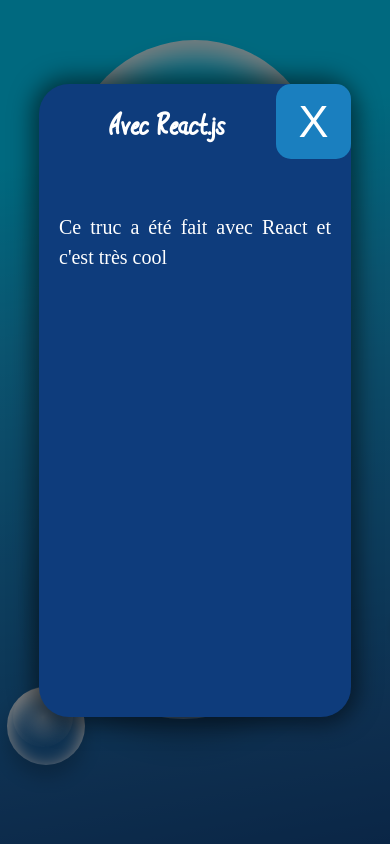
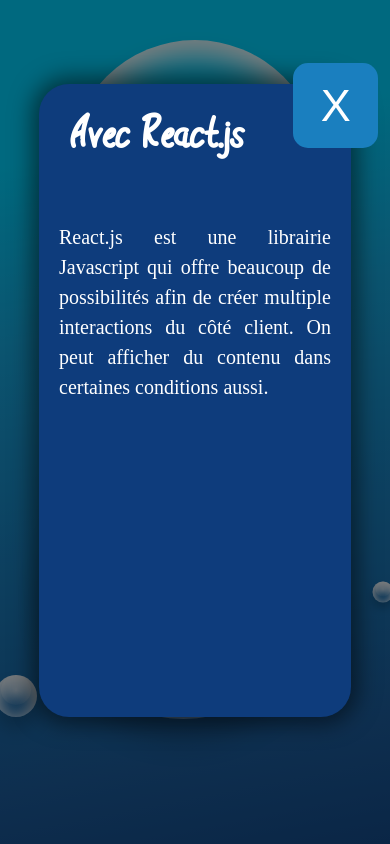
Before and after one commit to Younes4260/YouKhAtv3, a React (Create React App) app: page / in a window 390 px wide. Both pictures are taken after a click on the element "Avec React.js". Shown: the top 844 px of the page. Built offline with nearby package versions, Linux system fonts and the light colour scheme.

Commit message:
Finalisation pour la presentation

```diff
--- a/src/App.css
+++ b/src/App.css
@@ -40,6 +40,20 @@
   left: 10px;
   position: relative;
   width: 100px;
+}
+
+@media only screen and (max-width: 65em) {
+  .bulle :after {
+    height: 75px;
+    width: 75px;
+  }
+}
+
+@media only screen and (max-width: 37.5em) {
+  .bulle :after {
+    height: 50px;
+    width: 50px;
+  }
 }
 
 @keyframes animateBubble {
@@ -143,6 +157,20 @@
   width: 130px;
 }
 
+@media only screen and (max-width: 65em) {
+  .bubble {
+    height: 100px;
+    width: 100px;
+  }
+}
+
+@media only screen and (max-width: 37.5em) {
+  .bubble {
+    width: 70px;
+    height: 70px;
+  }
+}
+
 .bubble:after {
   /* FF3.6+ */
   /* Chrome,Safari4+ */
@@ -160,6 +188,20 @@
   left: 10px;
   position: absolute;
   width: 100px;
+}
+
+@media only screen and (max-width: 65em) {
+  .bubble:after {
+    height: 75px;
+    width: 75px;
+  }
+}
+
+@media only screen and (max-width: 37.5em) {
+  .bubble:after {
+    height: 50px;
+    width: 50px;
+  }
 }
 
 .bullesection {
@@ -193,6 +235,20 @@
   left: 10px;
   position: relative;
   width: 100px;
+}
+
+@media only screen and (max-width: 65em) {
+  .bullesection :after {
+    height: 75px;
+    width: 75px;
+  }
+}
+
+@media only screen and (max-width: 37.5em) {
+  .bullesection :after {
+    height: 50px;
+    width: 50px;
+  }
 }
 
 body {
@@ -237,7 +293,7 @@
   body .Intro section #bloc1 h1,
   body .Intro section #bloc2 h1,
   body .Intro section #bloc3 h1 {
-    font-size: 1.3rem;
+    font-size: 2rem;
   }
   #BulleToggle .bulle {
     margin-bottom: 0;
@@ -277,8 +333,19 @@
   body .Intro section #bloc1 h1,
   body .Intro section #bloc2 h1,
   body .Intro section #bloc3 h1 {
-    font-size: 1.3rem;
+    font-size: 2.5rem;
   }
+}
+
+@media only screen and (max-width: 65em) and (max-width: 37.5em) {
+  body .Intro section #bloc1 h1,
+  body .Intro section #bloc2 h1,
+  body .Intro section #bloc3 h1 {
+    font-size: 2rem;
+  }
+}
+
+@media only screen and (max-width: 65em) {
   body .Intro section #bloc1 {
     right: 3vw;
   }
@@ -294,7 +361,7 @@
     height: 125px;
   }
   #BulleToggle .bulle h1 {
-    font-size: 2em;
+    font-size: 3em;
   }
 }
 
@@ -344,7 +411,7 @@
 .Intro .backgroundlightbox .lightbox .Headerlightbox {
   display: flex;
   flex-direction: row;
-  margin-bottom: 5vh;
+  margin-bottom: 2vh;
 }
 
 @media only screen and (max-width: 65em) {
@@ -361,7 +428,7 @@
 
 .Intro .backgroundlightbox .lightbox .Headerlightbox h2 {
   width: 70%;
-  font-size: 2.5rem;
+  font-size: 5rem;
   margin: 0;
   color: white;
   text-align: left;
@@ -372,19 +439,28 @@
 
 @media only screen and (max-width: 65em) {
   .Intro .backgroundlightbox .lightbox .Headerlightbox h2 {
-    font-size: 2rem;
+    font-size: 5rem;
     text-align: center;
   }
 }
 
+@media only screen and (max-width: 37.5em) {
+  .Intro .backgroundlightbox .lightbox .Headerlightbox h2 {
+    font-size: 3rem;
+  }
+}
+
 .Intro .backgroundlightbox .lightbox .Headerlightbox button {
-  width: 5vw;
-  height: 5vh;
+  width: 10vh;
+  height: 10vh;
   position: relative;
   padding: 0;
+  left: 2.5vw;
+  bottom: 2.5vh;
   border-radius: 15px;
   background-color: #1a7fbf;
   transition: all ease 0.2s;
+  font-size: 50px;
 }
 
 @media only screen and (max-width: 65em) {
@@ -392,14 +468,16 @@
     width: 100px;
     height: 100px;
     font-size: 60px;
+    left: 4vw;
   }
 }
 
 @media only screen and (max-width: 37.5em) {
   .Intro .backgroundlightbox .lightbox .Headerlightbox button {
-    width: 75px;
-    height: 75px;
+    width: 85px;
+    height: 85px;
     font-size: 45px;
+    left: 7vw;
   }
 }
 
@@ -487,7 +565,7 @@
 .Intro section #bloc1 h1,
 .Intro section #bloc2 h1,
 .Intro section #bloc3 h1 {
-  font-size: 1.5em;
+  font-size: 2em;
   color: rgba(255, 255, 255, 0.5);
 }
 
@@ -524,7 +602,7 @@
 
 #BulleToggle .bulle h1 {
   color: rgba(255, 255, 255, 0.5);
-  font-size: 2.5em;
+  font-size: 3.5em;
 }
 
 body {
--- a/src/App.js
+++ b/src/App.js
@@ -1,3 +1,5 @@
+/* Importation des fichiers nécessaires */
+
 import React, { useRef, useState } from 'react';
 import './App.css';
 
@@ -10,6 +12,8 @@
 
 import { useAuthState } from 'react-firebase-hooks/auth';
 import { useCollectionData } from 'react-firebase-hooks/firestore';
+
+/* Connection du firebase au projet */
 
 firebase.initializeApp({
   apiKey: "AIzaSyCc56Iksic3DyqOSsKhF-8l1EXRh-cF8SY",
@@ -26,7 +30,7 @@
 const analytics = firebase.analytics();
 
 function App() {
- const OnPrototype = false;
+
   return (
     <div className="App">
       <Site />
@@ -36,24 +40,29 @@
 }
 
 class Site extends React.Component {
-
+/* Cette fonction affiche le UI du Prototype ou le UI de la Présentation
+Cela depend de l'interaction */
   constructor(props){
     super(props)
     this.state = {
+      /* L'état de base est faux */
      isOnPrototype: false
     }
 
+    /* Nécessaire pour permette de faire des interactions avec des class */
     this.toggleState = this.toggleState.bind(this);
   }
 
   toggleState() {
   this.setState ({
+    /* Change le status pour l'inverse de ce qu'il est présentement */
    isOnPrototype:!this.state.isOnPrototype }
   )
  }
 
   render(){
    if(this.state.isOnPrototype){
+     /* Si isOnPrototype est true, alors on affiche la fonction prototype, qui affiche le prototype */
      return(
        <>
        <div id="BoutonToggle">
@@ -65,6 +74,7 @@
      )
      }
    else{
+     /* Si isOnPrototype est false, alors on affiche la fonction présentation, qui affiche la présentation */
      return(
      <>
      <div id="BulleToggle">
@@ -78,7 +88,7 @@
  }
 }
 
-
+/* Notre générateur de bulles */
 function Bulles() {
   return (
     <div id="background-wrap">
@@ -100,7 +110,9 @@
   constructor(props){
     super(props)
     this.state = {
+      /* Ici, c'est le même concept qu'avec le changement entre la présentation et le prototype, mais cette fois-ci avec des lightbox */
      isOnLightbox: false,
+     /* Ce numéro est important afin de traquer dans quelle div l'utilisateur a cliqué. Le contenu généré va ainsi dépendre */
      NumberText: 0
     }
 
@@ -109,19 +121,24 @@
 
   toggleState() {
   this.setState ({
+     /* Change le status pour l'inverse de ce qu'il est présentement */
    isOnLightbox:!this.state.isOnLightbox
   })
  }
 
  render() {
-  const texte = ["Ce truc a été fait avec React et c'est très cool",
-  "Firebase est trop fort utilisez-le!",
-  "CodeAcademy est nice aussi allez acheter!"]
-  const titre = ["Avec React.js", "Avec Firebase", "Sur Codecademy"]
+    /* Les textes et les titres sont gérées ici. Changer le texte et le contenu changera aussi */
+  const texte = ["React.js est une librairie Javascript qui offre beaucoup de possibilités afin de créer multiple interactions du côté client. On peut afficher du contenu dans certaines conditions aussi.",
+  "Firebase est une base de données gratuite et en ligne. Il est très facile de connecter Firebase avec React.js et de créer du contenu qui est géré en back-end.",
+  "Codecademy est un site web qui offre des cours d'apprentissage autonome, gratuit et avec instructions sur des langages de programmation, telles que le Javascript et React.Js. C'est comme ça que j'ai ainsi appris à pouvoir lire et écrire du React."]
+  const titre = ["Avec React.js", "Avec Firebase", "Appris sur Codecademy"]
+
+  /* Sélectionne le texte à afficher, basé sur le NumberText d'en haut */
   const textelire = texte[this.state.NumberText]
   const titrelire = titre[this.state.NumberText]
 
   if(this.state.isOnLightbox) {
+    /* Si isOnLightbox est true, on affiche le contenu avec lightbox */
   return (
   <div className="Intro">
     <div className="backgroundlightbox">
@@ -137,13 +154,13 @@
     </div>
 <section>
     <div id = "bloc1" className="bullesection">
-        <h1>Avec React.js</h1>
+        <h1>{titre[0]}</h1>
     </div>
     <div id = "bloc2" className="bullesection">
-        <h1>Avec une base de données</h1>
+        <h1>{titre[1]}</h1>
     </div>
     <div id = "bloc3" className="bullesection">
-        <h1>Appris sur codeacadamy</h1>
+        <h1>{titre[2]}</h1>
     </div>
 </section>
 </div>
@@ -155,26 +172,28 @@
   <section>
       <ReactTooltip globalEventOff="click" />
       <div id = "bloc1" className="bullesection" data-tip="Cliquez pour plus de détail!" onClick={() => {
+        /* Cliquer sur une bulle spécifique de la section va changer cette variable et ainsi générer le contenu
+        basé sur ce qui a été cliqué */
         this.toggleState();
         this.setState ({
           NumberText: 0
         })}}
         >
-          <h1>Avec React.js</h1>
+          <h1>{titre[0]}</h1>
       </div>
       <div id = "bloc2" className="bullesection" data-tip="Cliquez pour plus de détail!" onClick={() => {
         this.toggleState();
         this.setState ({
           NumberText: 1
         })}} >
-          <h1>Avec une base de données</h1>
+          <h1>{titre[1]}</h1>
       </div>
       <div id = "bloc3" className="bullesection" data-tip="Cliquez pour plus de détail!" onClick={() => {
         this.toggleState();
         this.setState ({
           NumberText: 2
         })}}>
-          <h1>Appris sur codeacadamy</h1>
+          <h1>{titre[2]}</h1>
       </div>
   </section>
   </div>
@@ -187,6 +206,7 @@
 
 function Prototype() {
   const [user] = useAuthState(auth);
+    /* Si on est connecté, on affiche le ChatRoom, sinon on affiche le SignIn */
  return (
   <div className="Prototype">
   <header>
@@ -203,6 +223,7 @@
 function SignIn() {
 
   const signInWithGoogle = () => {
+    /* Permet de se connecter avec google sur notre firebase */
     const provider = new firebase.auth.GoogleAuthProvider();
     auth.signInWithPopup(provider);
   }
@@ -219,6 +240,7 @@
 }
 
 function SignOut() {
+  /* Permet de déconnecter du compte google */
   return auth.currentUser && (
     <>
      <ReactTooltip globalEventOff="click" />
@@ -232,6 +254,8 @@
 
 function ChatRoom() {
   const dummy = useRef();
+
+   /* On prends les messages de notre collection et on les limite aux 50 derniers, basé sur leur temps d'envoi */
   const messagesRef = firestore.collection('messages');
   const query = messagesRef.orderBy('createdAt').limitToLast(50);
   const [messages] = useCollectionData(query, { idField: 'id' });
@@ -243,7 +267,7 @@
     e.preventDefault();
 
     const { uid, photoURL } = auth.currentUser;
-
+/* On cherche le texte du form, le temps d'envoi, l'uid et l'url de la photo google de celui qui envoie un */
     await messagesRef.add({
       text: formValue,
       createdAt: firebase.firestore.FieldValue.serverTimestamp(),
@@ -256,6 +280,8 @@
   }
 
   return (
+    /* C'est ici que tous les messages se retournent en forme de array */
+    /* La fonction qui envoie des messages s'activent quand on appuie sur le bouton */
     <section>
     <main>
 
@@ -276,15 +302,17 @@
   )
 }
 
-
+/* L'array se transforme en blocs de div séparés et ainsi sont lus*/
 function ChatMessage(props) {
   const { text, uid, photoURL} = props.message;
 
+  /* Si c'est nous qui envoyons un message, on ajoute la classe sent, sinon, on ajoute la classe received */
   const messageClass = uid === auth.currentUser.uid ? 'sent' : 'received';
 
   // const DeleteMessage = firestore.collection('messages').doc('RAoTYP5A99uEfvmYc0dp').delete()
 
-  return (<>
+  return (</* Le contenu est finalement lu dans le site */>
+
     <div className={`message ${messageClass}`}>
       <img src={photoURL || 'https://api.adorable.io/avatars/23/abott@adorable.png'} />
       <p>{text}</p>
--- a/src/index.css
+++ b/src/index.css
@@ -12,7 +12,7 @@
     monospace;
 }
 
-@font-face {
+/* @font-face {
   font-family: "Relax";
   src: local("Relax"),
     url("./fonts/Relax.ttf") format("truetype");
@@ -22,7 +22,7 @@
   font-family: "WaterFire";
   src: local("WaterFire"),
     url("./fonts/WaterFire.otf") format("opentype");
-}
+} */
 
 @font-face {
   font-family: "Relaxing";
--- a/src/sass/local/_presentation.scss
+++ b/src/sass/local/_presentation.scss
@@ -41,7 +41,7 @@
                     width: 100vw;
 
                     h1 {
-                        font-size: 1.3rem;
+                        font-size: 2rem;
                     }
                 }
             }
@@ -91,7 +91,11 @@
                     top: 0;
 
                     h1 {
-                        font-size: 1.3rem;
+                        font-size: 2.5rem;
+
+                        @include phone {
+                            font-size: 2rem;
+                        }
                     }
                 }
 
@@ -117,7 +121,7 @@
             height: 125px;
 
             h1 {
-                font-size: 2em;
+                font-size: 3em;
             }
         }
     }
@@ -169,7 +173,7 @@
             .Headerlightbox {
                 display: flex;
                 flex-direction: row;
-                margin-bottom: 5vh;
+                margin-bottom: 2vh;
 
                 @include tablet {
                     margin-bottom: 2vh;
@@ -181,7 +185,7 @@
 
                 h2 {
                     width: 70%;
-                    font-size: 2.5rem;
+                    font-size: 5rem;
                     margin: 0;
                     color: white;
                     text-align: left;
@@ -190,8 +194,12 @@
                     font-family: 'WaterSeven';
 
                     @include tablet {
-                        font-size: 2rem;
+                        font-size: 5rem;
                         text-align: center;
+                    }
+
+                    @include phone {
+                        font-size: 3rem;
                     }
 
                 }
@@ -202,21 +210,26 @@
                         width: 100px;
                         height: 100px;
                         font-size: 60px;
+                        left: 4vw;
                     }
 
                     @include phone {
-                        width: 75px;
-                        height: 75px;
+                        width: 85px;
+                        height: 85px;
                         font-size: 45px;
+                        left: 7vw;
                     }
 
-                    width: 5vw;
-                    height: 5vh;
+                    width: 10vh;
+                    height: 10vh;
                     position: relative;
                     padding: 0;
+                    left: 2.5vw;
+                    bottom: 2.5vh;
                     border-radius: 15px;
                     background-color: $bleu1;
                     transition: all ease 0.2s;
+                    font-size: 50px;
 
                     &:hover {
                         background-color: $bleufoncee3;
@@ -305,7 +318,7 @@
             font-family: 'WaterSeven';
 
             h1 {
-                font-size: 1.5em;
+                font-size: 2em;
                 color: rgba(255, 255, 255, 0.5);
             }
         }
@@ -344,7 +357,7 @@
 
         h1 {
             color: rgba(255, 255, 255, 0.5);
-            font-size: 2.5em;
+            font-size: 3.5em;
         }
     }
 }
```
Also changed, not shown: src/sass/local/_bulles.scss (+42 -0 lines).
